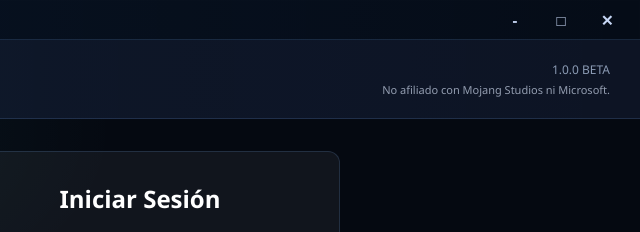
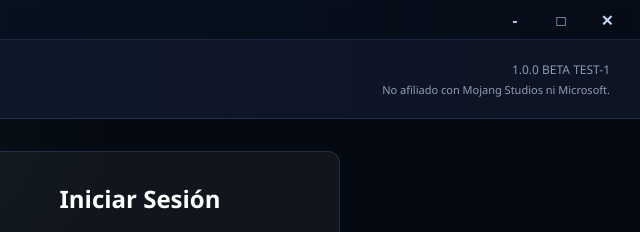
Before and after one commit to Devitt01/Xeno-Launcher, an Electron app: page index.html in a window 1280 px wide. Shown: the top 232 px of the page, 640-1280 px from the left. Drawn offline with Linux system fonts and the light colour scheme; no server answers.

```diff
--- a/index.html
+++ b/index.html
@@ -541,7 +541,7 @@
             <div class="view-header">
                 <div class="view-title" id="page-title">Bienvenido a <b>Xeno</b></div>
                 <div class="header-meta">
-                    <div class="header-version">1.0.0 BETA</div>
+                    <div class="header-version">1.0.0 BETA TEST-1</div>
                     <div class="header-disclaimer">No afiliado con Mojang Studios ni Microsoft.</div>
                 </div>
             </div>
```
